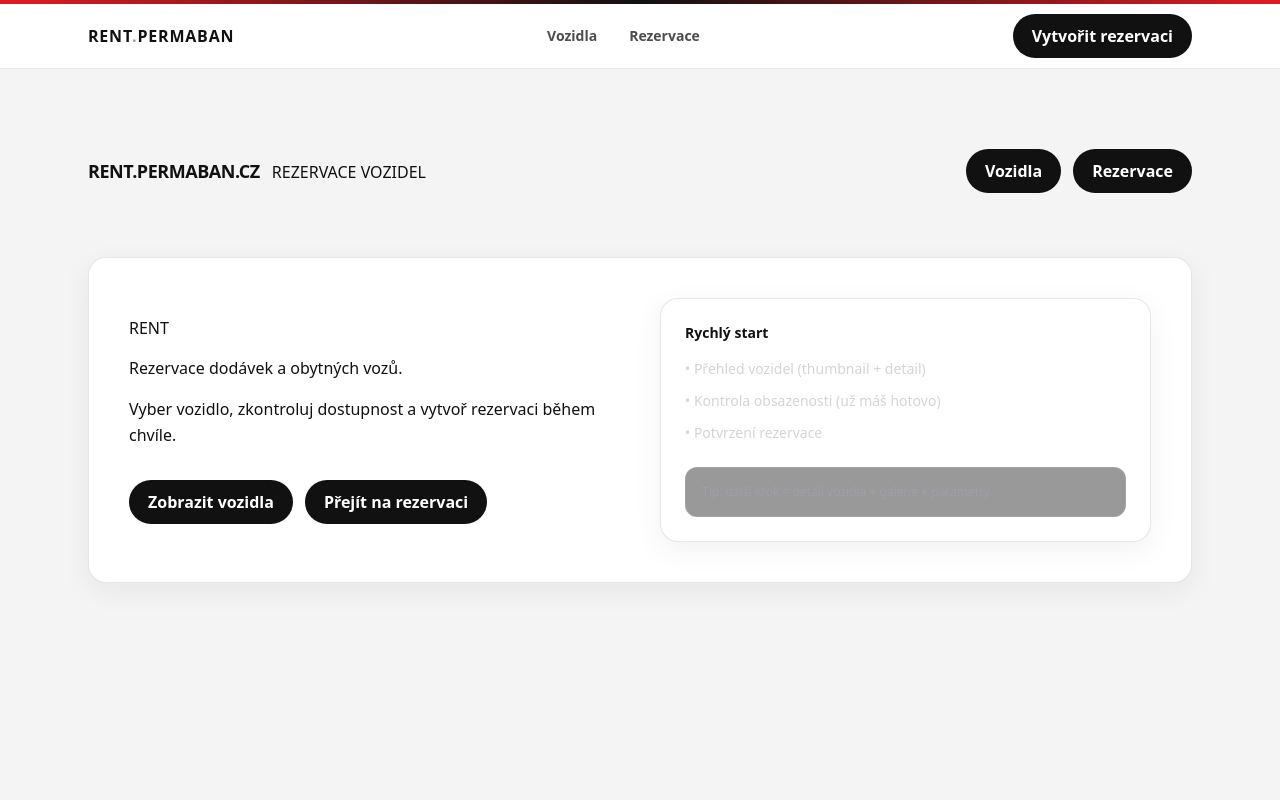
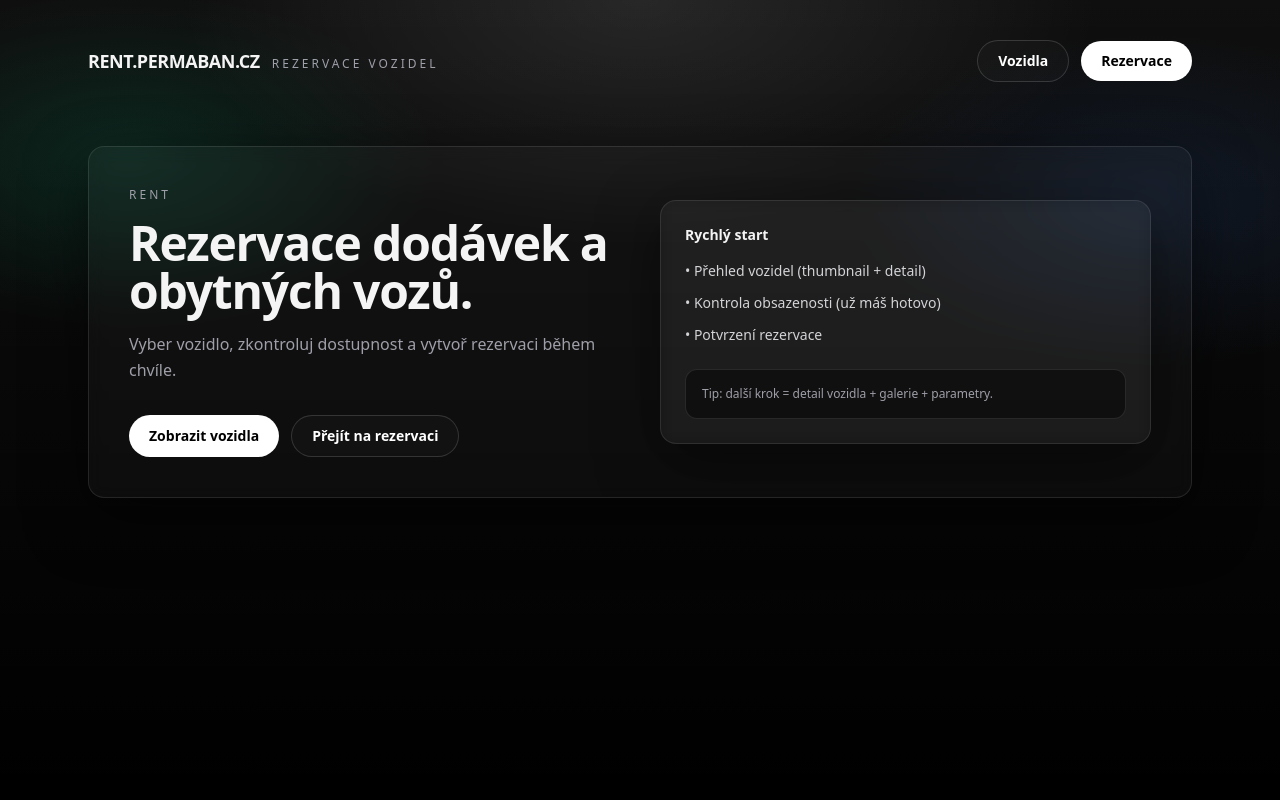
Before and after one commit to mrockofficialytb-cloud/rent-permaban, a Next.js app: page / in a window 1280 px wide. Shown: the top 800 px of the page. Built offline with nearby package versions, Linux system fonts and the light colour scheme.

Commit message:
UI: landing + vozidla cards with thumbnails

```diff
--- a/src/app/globals.css
+++ b/src/app/globals.css
@@ -1,55 +1,59 @@
 @import "tailwindcss";
 
 :root {
-  --bg: #f4f4f4;
-  --card: #ffffff;
-  --text: #111111;
-  --muted: #6b7280;
-  --border: rgba(17, 17, 17, 0.10);
+  color-scheme: dark;
 }
 
-html, body {
+html,
+body {
   height: 100%;
 }
 
 body {
-  background: var(--bg);
-  color: var(--text);
+  @apply bg-black text-zinc-100 antialiased;
 }
 
-/* jemná „dealer“ linka nahoře */
-.topline {
-  height: 4px;
-  background: linear-gradient(90deg, #e31b23 0%, #111 50%, #e31b23 100%);
+.container {
+  @apply mx-auto w-full max-w-6xl px-6;
 }
 
-/* hezké karty */
-.card {
-  background: var(--card);
-  border: 1px solid var(--border);
-  border-radius: 18px;
-  box-shadow: 0 8px 30px rgba(0,0,0,.06);
+/* jemný “OKIM” vibe background */
+.bg-grid {
+  background-image:
+    radial-gradient(60% 50% at 50% 0%, rgba(255,255,255,0.10) 0%, rgba(255,255,255,0.00) 60%),
+    radial-gradient(40% 35% at 10% 20%, rgba(16,185,129,0.16) 0%, rgba(0,0,0,0.00) 60%),
+    radial-gradient(40% 35% at 90% 25%, rgba(59,130,246,0.12) 0%, rgba(0,0,0,0.00) 60%),
+    linear-gradient(to bottom, rgba(255,255,255,0.06), rgba(0,0,0,0.00));
 }
 
-/* tlačítka */
+.card {
+  @apply rounded-2xl border border-white/10 bg-white/[0.03] shadow-[0_20px_60px_rgba(0,0,0,0.50)] backdrop-blur;
+}
+
 .btn {
-  display: inline-flex;
-  align-items: center;
-  justify-content: center;
-  gap: .5rem;
-  height: 44px;
-  padding: 0 18px;
-  border-radius: 999px;
-  font-weight: 600;
-  border: 1px solid var(--border);
-  background: #111;
-  color: #fff;
-  transition: transform .08s ease, opacity .15s ease;
+  @apply inline-flex items-center justify-center gap-2 rounded-full px-5 py-2.5 text-sm font-semibold transition;
 }
-.btn:hover { opacity: .92; }
-.btn:active { transform: translateY(1px); }
 
-.btn-secondary {
-  background: #fff;
-  color: #111;
+.btn-primary {
+  @apply bg-white text-black hover:bg-zinc-200;
 }
+
+.btn-ghost {
+  @apply border border-white/15 bg-white/[0.02] text-white hover:bg-white/[0.06];
+}
+
+.kicker {
+  @apply text-xs tracking-[0.25em] text-zinc-400;
+}
+
+.h1 {
+  @apply text-4xl font-semibold tracking-tight sm:text-5xl;
+}
+
+.h2 {
+  @apply text-2xl font-semibold tracking-tight;
+}
+
+.muted {
+  @apply text-zinc-400;
+}
--- a/src/app/layout.tsx
+++ b/src/app/layout.tsx
@@ -1,59 +1,19 @@
+import type { Metadata } from "next";
 import "./globals.css";
-import Link from "next/link";
 
-export const metadata = {
+export const metadata: Metadata = {
   title: "RENT.PERMABAN.CZ",
   description: "Rezervace vozidel",
 };
 
-function Header() {
-  return (
-    <>
-      <div className="topline" />
-      <header className="bg-white/95 backdrop-blur border-b border-black/10 sticky top-0 z-50">
-        <div className="mx-auto max-w-6xl px-6 h-16 flex items-center justify-between">
-          <Link href="/" className="font-extrabold tracking-wider">
-            RENT<span className="text-black/40">.</span>PERMABAN
-          </Link>
-
-          <nav className="hidden md:flex items-center gap-8 text-sm font-semibold text-black/70">
-            <Link className="hover:text-black" href="/vozidla">Vozidla</Link>
-            <Link className="hover:text-black" href="/rezervace">Rezervace</Link>
-          </nav>
-
-          <div className="flex items-center gap-3">
-            <Link href="/rezervace" className="btn">
-              Vytvořit rezervaci
-            </Link>
-          </div>
-        </div>
-      </header>
-    </>
-  );
-}
-
-function Footer() {
-  return (
-    <footer className="mt-20 border-t border-black/10 bg-white">
-      <div className="mx-auto max-w-6xl px-6 py-10 text-sm text-black/60 flex flex-col md:flex-row gap-2 md:items-center md:justify-between">
-        <div>© {new Date().getFullYear()} RENT.PERMABAN.CZ</div>
-        <div className="flex gap-4">
-          <a className="hover:text-black" href="/api/cars" target="_blank" rel="noreferrer">API /cars</a>
-          <a className="hover:text-black" href="/api/bookings" target="_blank" rel="noreferrer">API /bookings</a>
-        </div>
-      </div>
-    </footer>
-  );
-}
-
-export default function RootLayout({ children }: { children: React.ReactNode }) {
+export default function RootLayout({
+  children,
+}: Readonly<{
+  children: React.ReactNode;
+}>) {
   return (
     <html lang="cs">
-      <body>
-        <Header />
-        <main className="mx-auto max-w-6xl px-6 py-10">{children}</main>
-        <Footer />
-      </body>
+      <body>{children}</body>
     </html>
   );
 }
--- a/src/app/vozidla/page.tsx
+++ b/src/app/vozidla/page.tsx
@@ -4,9 +4,9 @@ import { prisma } from "@/lib/prisma";
 
 function carThumb(name: string) {
   const n = name.toLowerCase();
-  if (n.includes("california")) return "/cars/california-m.webp";
-  if (n.includes("multiva")) return "/cars/multivan-m.webp";
-  if (n.includes("caravelle")) return "/cars/grandcaliforinia-m.webp";
+  if (n.includes("california")) return "/cars/california.jpg";
+  if (n.includes("multiva")) return "/cars/multiva.jpg";
+  if (n.includes("caravelle")) return "/cars/caravelle.jpg";
   return "";
 }
 
```
Also changed, not shown: src/app/page.tsx (line endings or trailing spaces).
